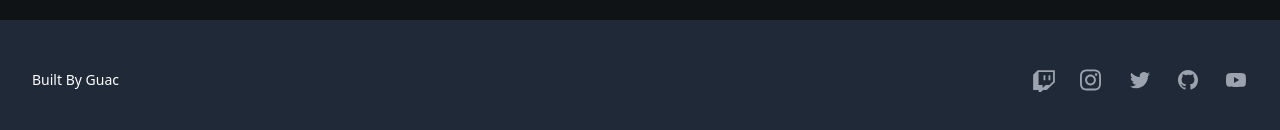
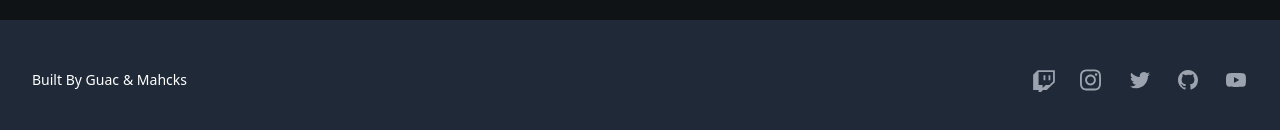
Before and after one commit to Esfands/esfand-community-site, a Next.js app: page /community/gameservers in a window 1280 px wide. Shown: the part 1087-1217 px from the top of the page. Built offline with nearby package versions, Linux system fonts and the light colour scheme.

Commit message:
added name to footer

```diff
--- a/components/footer.tsx
+++ b/components/footer.tsx
@@ -75,10 +75,15 @@ export const Footer = () => {
             </a>
           ))}
         </div>
-        <div className="mt-8 md:order-1 md:mt-0">
+        <div className="mt-4 md:order-1 md:mt-0 flex space-x-1 justify-center">
           <a href="https://twitter.com/GuacSenpai">
             <p className="text-center text-sm leading-5 font-medium text-white">
               Built By Guac
+            </p>
+          </a>
+          <a href="https://twitter.com/Mahcksimus">
+            <p className="text-center text-sm leading-5 font-medium text-white">
+              & Mahcks
             </p>
           </a>
         </div>
```
